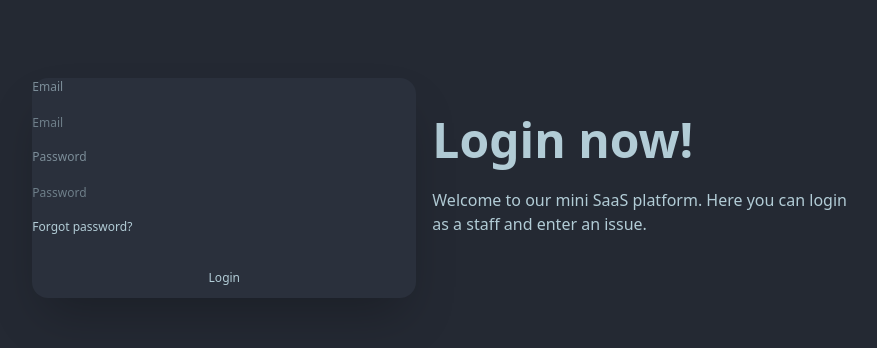
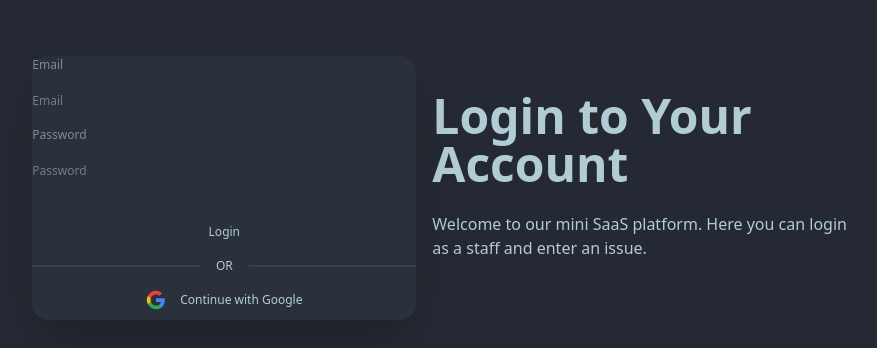
Before and after one commit to mihiryadav20/assignment, a SvelteKit app in the folder frontend/: page /login in a window 1280 px wide. Shown: the part 212-560 px from the top of the page, without its empty margins (196-1073 px from the left). Built offline with nearby package versions, Linux system fonts and the light colour scheme.

Commit message:
Oauth UI changes

```diff
--- a/frontend/src/routes/login/+page.svelte
+++ b/frontend/src/routes/login/+page.svelte
@@ -1,117 +1,8 @@
-<script lang="ts">
-  interface UserData {
-    email: string;
-    [key: string]: any;
-  }
-
-  let email = "";
-  let password = "";
-  let isLoading = false;
-  let errorMessage = "";
-  let isLoggedIn = false;
-  let userData: UserData | null = null;
-
-  async function handleLogin() {
-    isLoading = true;
-    errorMessage = "";
-
-    try {
-      const response = await fetch('http://127.0.0.1:8000/api/auth/login/', {
-        method: 'POST',
-        headers: {
-          'Content-Type': 'application/json'
-        },
-        body: JSON.stringify({ email, password })
-      });
-
-      const data = await response.json();
-
-      if (!response.ok) {
-        throw new Error(data.message || 'Login failed');
-      }
-
-      isLoggedIn = true;
-      userData = data as UserData;
-      console.log('Login successful:', data);
-
-    } catch (error: unknown) {
-      console.error('Login error:', error);
-      errorMessage = error instanceof Error ? error.message : 'Failed to login. Please try again.';
-    } finally {
-      isLoading = false;
-    }
-  }
+<script>
+  import Logincomponent from './Logincomponent.svelte';
 </script>
 
-<div class="hero bg-base-200 min-h-screen">
-  <div class="hero-content flex-col lg:flex-row-reverse">
-    <div class="text-center lg:text-left">
-      <h1 class="text-5xl font-bold">Login now!</h1>
-      <p class="py-6">
-        Welcome to our mini SaaS platform. Here you can login as a staff and enter an issue.
-      </p>
-    </div>
-
-    {#if isLoggedIn && userData}
-      <div class="card bg-base-100 w-full max-w-sm shrink-0 shadow-2xl">
-        <div class="card-body text-center">
-          <h2 class="text-2xl font-bold">Welcome, {userData.email}!</h2>
-          <p class="py-4">You have successfully logged in.</p>
-          <button class="btn btn-primary" on:click={() => { isLoggedIn = false; userData = null; }}>
-            Logout
-          </button>
-        </div>
-      </div>
-    {:else}
-      <div class="card bg-base-100 w-full max-w-sm shrink-0 shadow-2xl">
-        <div class="card-body">
-          {#if errorMessage}
-            <div class="alert alert-error">
-              <svg xmlns="http://www.w3.org/2000/svg" class="stroke-current shrink-0 h-6 w-6" fill="none" viewBox="0 0 24 24"><path stroke-linecap="round" stroke-linejoin="round" stroke-width="2" d="M10 14l2-2m0 0l2-2m-2 2l-2-2m2 2l2 2m7-2a9 9 0 11-18 0 9 9 0 0118 0z" /></svg>
-              <span>{errorMessage}</span>
-            </div>
-          {/if}
-
-          <form on:submit|preventDefault={handleLogin}>
-            <fieldset class="fieldset">
-              <label class="label" for="email">Email</label>
-              <input
-                id="email"
-                type="email"
-                class="input input-bordered w-full"
-                placeholder="Email"
-                bind:value={email}
-                required
-              />
-
-              <label class="label" for="password">Password</label>
-              <input
-                id="password"
-                type="password"
-                class="input input-bordered w-full"
-                placeholder="Password"
-                bind:value={password}
-                required
-              />
-
-              <div><a href="/forgot-password" class="link link-hover">Forgot password?</a></div>
-
-              <button
-                type="submit"
-                class="btn btn-neutral mt-4 w-full"
-                disabled={isLoading}
-              >
-                {#if isLoading}
-                  <span class="loading loading-spinner loading-sm"></span>
-                  Signing in...
-                {:else}
-                  Login
-                {/if}
-              </button>
-            </fieldset>
-          </form>
-        </div>
-      </div>
-    {/if}
-  </div>
-</div>
+<Logincomponent
+  title="Login to Your Account"
+  description="Welcome to our mini SaaS platform. Here you can login as a staff and enter an issue."
+/>
--- a/frontend/src/routes/login/Logincomponent.svelte
+++ b/frontend/src/routes/login/Logincomponent.svelte
@@ -1,23 +1,134 @@
+<script lang="ts">
+  export let title = "Login now!";
+  export let description = "Welcome to our mini SaaS platform. Here you can login as a staff and enter an issue.";
+
+  interface UserData {
+    email: string;
+    [key: string]: any;
+  }
+
+  let email = "";
+  let password = "";
+  let isLoading = false;
+  let errorMessage = "";
+  let isLoggedIn = false;
+  let userData: UserData | null = null;
+
+  async function handleLogin() {
+    isLoading = true;
+    errorMessage = "";
+
+    try {
+      const response = await fetch('http://127.0.0.1:8000/api/auth/login/', {
+        method: 'POST',
+        headers: {
+          'Content-Type': 'application/json'
+        },
+        body: JSON.stringify({ email, password })
+      });
+
+      const data = await response.json();
+
+      if (!response.ok) {
+        throw new Error(data.message || 'Login failed');
+      }
+
+      isLoggedIn = true;
+      userData = data as UserData;
+      console.log('Login successful:', data);
+
+    } catch (error: unknown) {
+      console.error('Login error:', error);
+      errorMessage = error instanceof Error ? error.message : 'Failed to login. Please try again.';
+    } finally {
+      isLoading = false;
+    }
+  }
+
+  function handleLogout() {
+    isLoggedIn = false;
+    userData = null;
+  }
+</script>
+
 <div class="hero bg-base-200 min-h-screen">
-    <div class="hero-content flex-col lg:flex-row-reverse">
-      <div class="text-center lg:text-left">
-        <h1 class="text-5xl font-bold">Login now!</h1>
-        <p class="py-6">
-          Provident cupiditate voluptatem et in. Quaerat fugiat ut assumenda excepturi exercitationem
-          quasi. In deleniti eaque aut repudiandae et a id nisi.
-        </p>
+  <div class="hero-content flex-col lg:flex-row-reverse">
+    <div class="text-center lg:text-left">
+      <h1 class="text-5xl font-bold">{title}</h1>
+      <p class="py-6">{description}</p>
+    </div>
+
+    {#if isLoggedIn && userData}
+      <div class="card bg-base-100 w-full max-w-sm shrink-0 shadow-2xl">
+        <div class="card-body text-center">
+          <h2 class="text-2xl font-bold">Welcome, {userData.email}!</h2>
+          <p class="py-4">You have successfully logged in.</p>
+          <button class="btn btn-primary" on:click={handleLogout}>Logout</button>
+        </div>
       </div>
+    {:else}
       <div class="card bg-base-100 w-full max-w-sm shrink-0 shadow-2xl">
         <div class="card-body">
-          <fieldset class="fieldset">
-            <label class="label">Email</label>
-            <input type="email" class="input" placeholder="Email" />
-            <label class="label">Password</label>
-            <input type="password" class="input" placeholder="Password" />
-            <div><a class="link link-hover">Forgot password?</a></div>
-            <button class="btn btn-neutral mt-4">Login</button>
-          </fieldset>
+          {#if errorMessage}
+            <div class="alert alert-error">
+              <svg xmlns="http://www.w3.org/2000/svg" class="stroke-current shrink-0 h-6 w-6" fill="none" viewBox="0 0 24 24"><path stroke-linecap="round" stroke-linejoin="round" stroke-width="2" d="M10 14l2-2m0 0l2-2m-2 2l-2-2m2 2l2 2m7-2a9 9 0 11-18 0 9 9 0 0118 0z" /></svg>
+              <span>{errorMessage}</span>
+            </div>
+          {/if}
+
+          <form on:submit|preventDefault={handleLogin}>
+            <fieldset class="fieldset">
+              <label class="label" for="email">Email</label>
+              <input
+                id="email"
+                type="email"
+                class="input input-bordered w-full"
+                placeholder="Email"
+                bind:value={email}
+                required
+              />
+
+              <label class="label" for="password">Password</label>
+              <input
+                id="password"
+                type="password"
+                class="input input-bordered w-full"
+                placeholder="Password"
+                bind:value={password}
+                required
+              />
+
+              <button
+                type="submit"
+                class="btn btn-neutral mt-4 w-full"
+                disabled={isLoading}
+              >
+                {#if isLoading}
+                  <span class="loading loading-spinner loading-sm"></span>
+                  Signing in...
+                {:else}
+                  Login
+                {/if}
+              </button>
+
+              <div class="divider">OR</div>
+
+              <button
+                type="button"
+                class="btn btn-outline w-full"
+              >
+                <svg class="w-5 h-5 mr-2" viewBox="0 0 24 24" xmlns="http://www.w3.org/2000/svg">
+                  <path d="M22.56 12.25c0-.78-.07-1.53-.2-2.25H12v4.26h5.92c-.26 1.37-1.04 2.53-2.21 3.31v2.77h3.57c2.08-1.92 3.28-4.74 3.28-8.09z" fill="#4285F4"/>
+                  <path d="M12 23c2.97 0 5.46-.98 7.28-2.66l-3.57-2.77c-.98.66-2.23 1.06-3.71 1.06-2.86 0-5.29-1.93-6.16-4.53H2.18v2.84C3.99 20.53 7.7 23 12 23z" fill="#34A853"/>
+                  <path d="M5.84 14.09c-.22-.66-.35-1.36-.35-2.09s.13-1.43.35-2.09V7.07H2.18C1.43 8.55 1 10.22 1 12s.43 3.45 1.18 4.93l3.66-2.84z" fill="#FBBC05"/>
+                  <path d="M12 5.38c1.62 0 3.06.56 4.21 1.64l3.15-3.15C17.45 2.09 14.97 1 12 1 7.7 1 3.99 3.47 2.18 7.07l3.66 2.84c.87-2.6 3.3-4.53 6.16-4.53z" fill="#EA4335"/>
+                </svg>
+                Continue with Google
+              </button>
+            </fieldset>
+          </form>
         </div>
       </div>
-    </div>
+    {/if}
   </div>
+</div>
```
